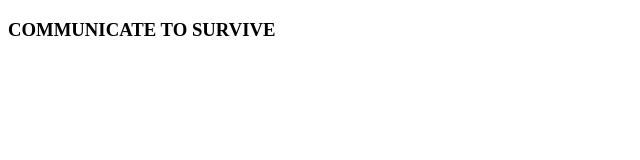
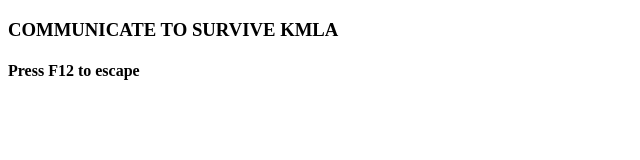
Before and after one commit to Minsago/CommunicateToSurvive, a plain HTML site: page index.html in a window 1280 px wide. Shown: the whole page, without its empty margins (0-640 px from the left). Drawn offline with Linux system fonts and the light colour scheme.

Commit message:
Update index.html

```diff
--- a/index.html
+++ b/index.html
@@ -1,11 +1,21 @@
 <!DOCTYPE html>
-<html lang="ko">
+<html lang="en">
 <head>
     <meta charset="UTF-8">
     <meta name="viewport" content="width=device-width, initial-scale=1.0">
-    <title>Document</title>
+    <title>Escape Button (F12)</title>
+    <h3> COMMUNICATE TO SURVIVE KMLA</h3>
+    <script>
+        document.addEventListener("keydown", function(event) {
+            if (event.key === "F12") {
+                window.location.href = "https://en.wikipedia.org/wiki/Archduke_Franz_Ferdinand_of_Austria#:~:text=On%20Sunday%2C%2028%20June%201914,armed%20by%20the%20Black%20Hand.";
+            }
+        });
+    </script>
 </head>
-<h3> COMMUNICATE TO SURVIVE</h3>
+<body>
+    <h4>Press F12 to escape</h4>
+</body>
 <script src="https://utteranc.es/client.js"
         repo="Minsago/CommunicateToSurvive"
         issue-term="pathname"
@@ -13,3 +23,4 @@
         crossorigin="anonymous"
         async>
 </script>
+</html>
```
